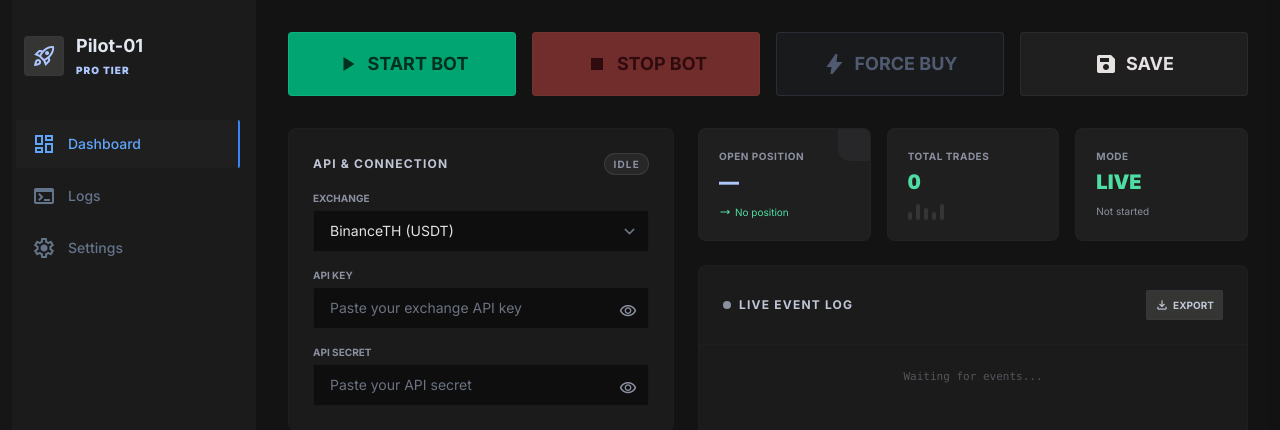
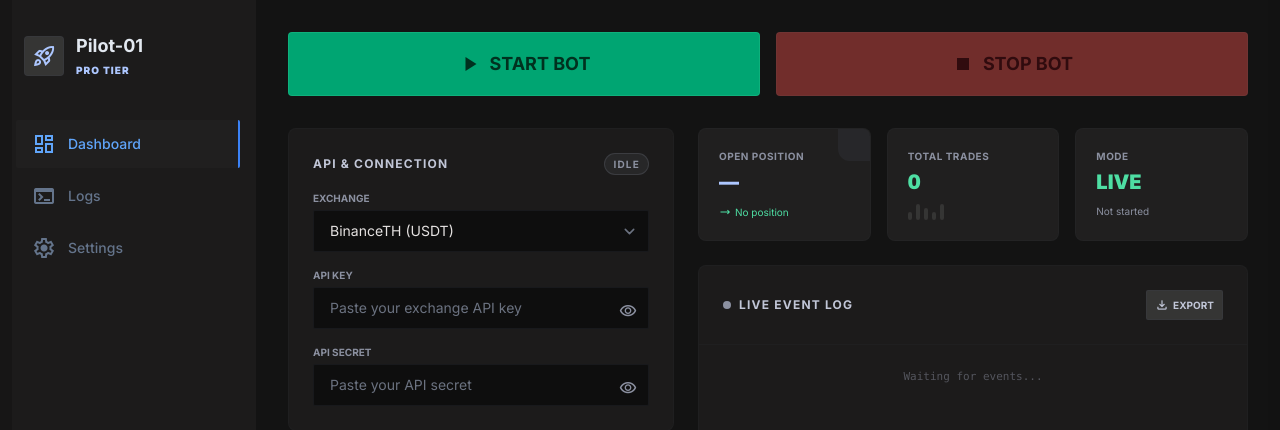
Before and after one commit to charlottehortonx-tech/wash-trade, a Flask app: page / in a window 1280 px wide. Shown: the part 64-494 px from the top of the page. Run offline with Flask 3, Linux system fonts and the light colour scheme; data that the repository does not hold is empty; some libraries are stand-ins or nearby versions.

Commit message:
Remove Force Buy and Save buttons from UI

```diff
--- a/templates/index.html
+++ b/templates/index.html
@@ -163,16 +163,6 @@
       class="flex-1 h-16 bg-tertiary-container text-on-tertiary-container rounded-lg font-bold text-lg flex items-center justify-center gap-2 hover:opacity-90 transition-all border border-tertiary/20 group opacity-40 cursor-not-allowed">
       <span class="material-symbols-outlined group-hover:scale-110 transition-transform" style="font-variation-settings:'FILL' 1">stop</span>
       STOP BOT
-    </button>
-    <button id="force-buy-btn" onclick="forceBuy()"
-      class="flex-1 h-16 bg-primary/10 text-primary rounded-lg font-bold text-lg flex items-center justify-center gap-2 hover:opacity-90 transition-all border border-primary/30 group opacity-40 cursor-not-allowed">
-      <span class="material-symbols-outlined group-hover:scale-110 transition-transform" style="font-variation-settings:'FILL' 1">bolt</span>
-      FORCE BUY
-    </button>
-    <button id="save-btn" onclick="saveSettings()"
-      class="flex-1 h-16 bg-surface-container text-on-surface rounded-lg font-bold text-lg flex items-center justify-center gap-2 hover:opacity-90 transition-all border border-outline-variant/30 group">
-      <span class="material-symbols-outlined group-hover:scale-110 transition-transform" style="font-variation-settings:'FILL' 1">save</span>
-      SAVE
     </button>
   </section>
 
@@ -527,37 +517,6 @@
     pollStatus();
   }
 
-  async function forceBuy() {
-    const btn = document.getElementById('force-buy-btn');
-    if (btn.classList.contains('cursor-not-allowed')) return;
-    btn.classList.add('opacity-40', 'cursor-not-allowed');
-    const r = await fetch('/force_buy', { method:'POST' });
-    const d = await r.json();
-    if (!d.ok) showToast(d.error || 'Force buy failed.');
-    else showToast('Force buy triggered.', 'info');
-    setTimeout(() => btn.classList.remove('opacity-40', 'cursor-not-allowed'), 3000);
-  }
-
-  async function saveSettings() {
-    const payload = {
-      delay:             parseInt(document.getElementById('delay-val').value) || 45,
-      profit_target:     parseFloat(document.getElementById('profit-val').value) || 0.5,
-      limit_sell_offset: parseFloat(document.getElementById('limit-sell-val').value) || 0.1,
-      amount_type:       amountType,
-      amount_value:         parseFloat(document.getElementById('amount-value').value) || 100,
-      min_balance:          parseFloat(document.getElementById('min-balance').value) || 0,
-      min_liquidity:        parseFloat(document.getElementById('min-liquidity').value) || 1000,
-      max_trades_per_hour:  parseInt(document.getElementById('max-trades-per-hour').value) || 30,
-    };
-    const btn = document.getElementById('save-btn');
-    btn.classList.add('opacity-40', 'cursor-not-allowed');
-    const r = await fetch('/update_config', { method:'POST', headers:{'Content-Type':'application/json'}, body:JSON.stringify(payload) });
-    const d = await r.json();
-    if (!d.ok) showToast(d.error || 'Failed to save settings.');
-    else showToast('Settings saved.', 'info');
-    setTimeout(() => btn.classList.remove('opacity-40', 'cursor-not-allowed'), 1500);
-  }
-
   // ── Status Polling ────────────────────────────────────────────────────────
   function applyStatus(data) {
     const running = data.running;
@@ -582,18 +541,15 @@
       ? 'w-2 h-2 rounded-full bg-secondary animate-pulse'
       : 'w-2 h-2 rounded-full bg-outline';
 
-    // Start/Stop/ForceBuy buttons
-    const startBtn    = document.getElementById('start-btn');
-    const stopBtn     = document.getElementById('stop-btn');
-    const forceBuyBtn = document.getElementById('force-buy-btn');
+    // Start/Stop buttons
+    const startBtn = document.getElementById('start-btn');
+    const stopBtn  = document.getElementById('stop-btn');
     if (running) {
       startBtn.classList.add('opacity-40','cursor-not-allowed');
       stopBtn.classList.remove('opacity-40','cursor-not-allowed');
-      forceBuyBtn.classList.remove('opacity-40','cursor-not-allowed');
     } else {
       startBtn.classList.remove('opacity-40','cursor-not-allowed');
       stopBtn.classList.add('opacity-40','cursor-not-allowed');
-      forceBuyBtn.classList.add('opacity-40','cursor-not-allowed');
     }
 
     // Stats
```
